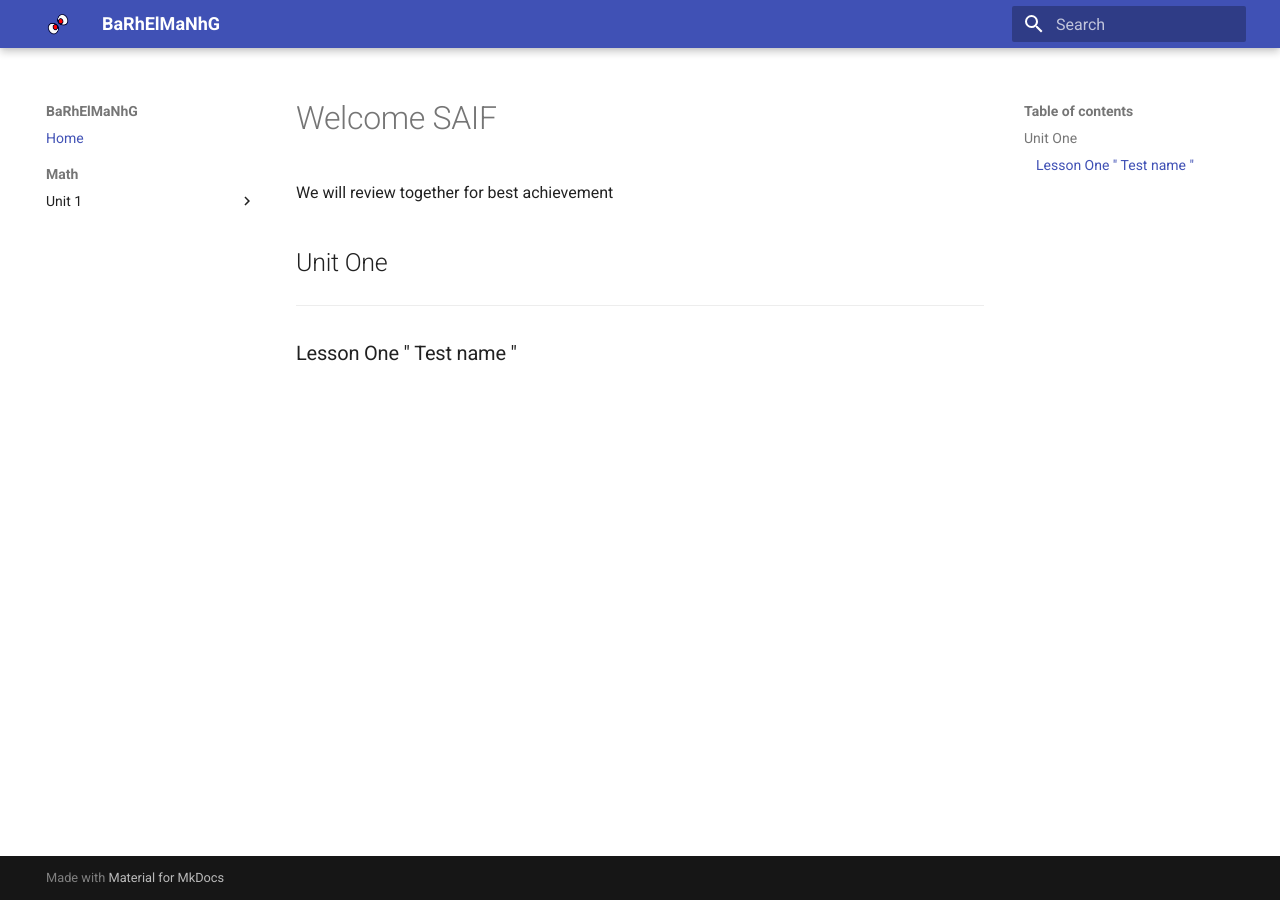
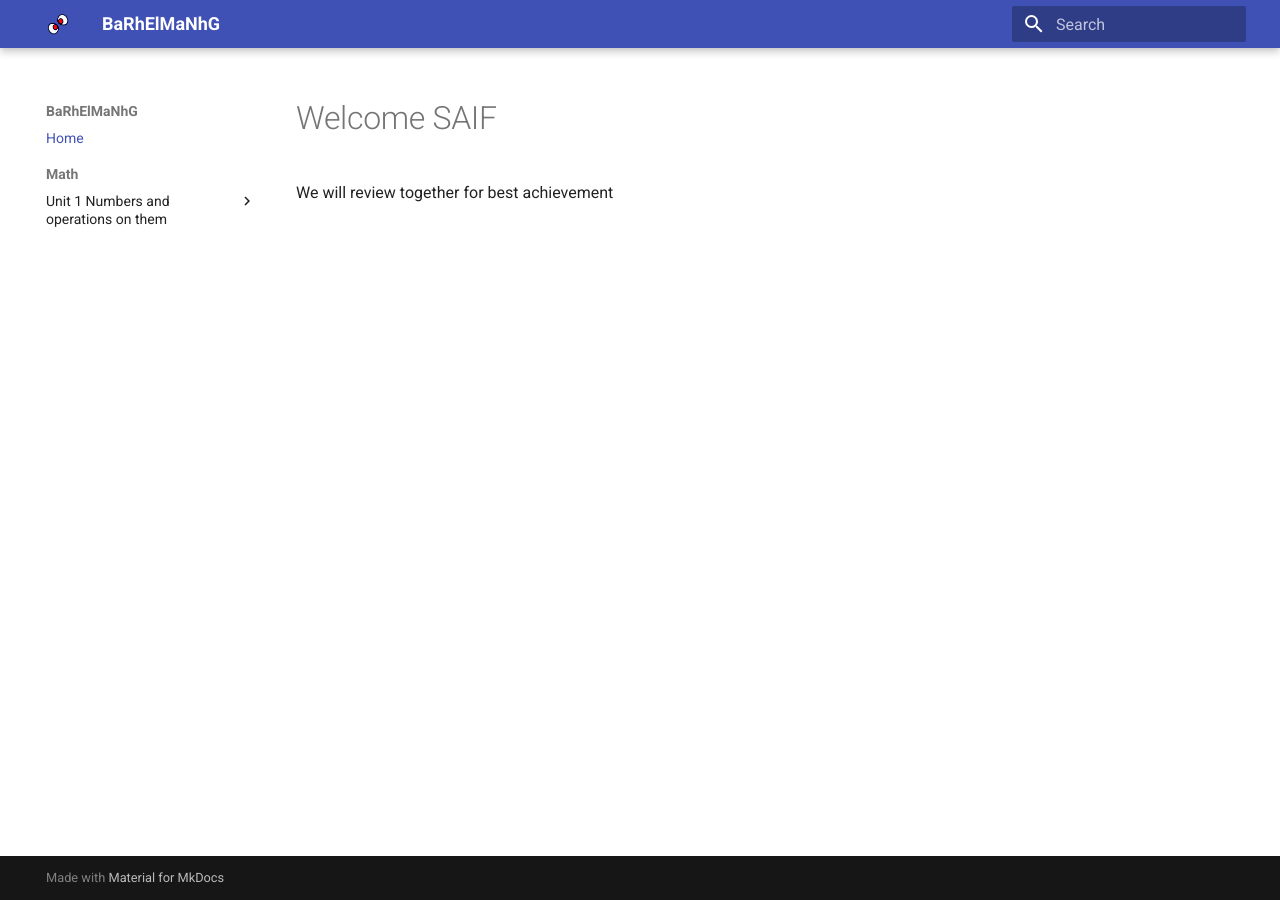
Before and after one commit to amansour-gh/educational.github.io, an MkDocs documentation site: the page built from docs/index.md, in a window 1280 px wide. Built offline with MkDocs 1.6.1 and Material for MkDocs 9.7.7, drawn with Linux system fonts in a browser that asks for light colours.

Commit message:
240926-06

```diff
--- a/docs/index.md
+++ b/docs/index.md
@@ -1,7 +1,3 @@
 # Welcome SAIF
 
 We will review together for best achievement
-
-## Unit One
-___
-### Lesson One " Test name "
--- a/mkdocs.yml
+++ b/mkdocs.yml
@@ -10,8 +10,8 @@ theme:
 nav:
   - Home: index.md
   - Math:
-      - Unit 1:
-          - Lesson 1: math/unit1/lesson1.md
+      - Unit 1 Numbers and operations on them:
+          - Lesson 1 Proportion: math/unit1/lesson1.md
 
 extra_javascript:
   - https://cdnjs.cloudflare.com/ajax/libs/mathjax/2.7.7/MathJax.js?config=TeX-AMS-MML_HTMLorMML
```
Also changed, not shown: docs/math/unit1/lesson1.md (+1 -1 lines).
